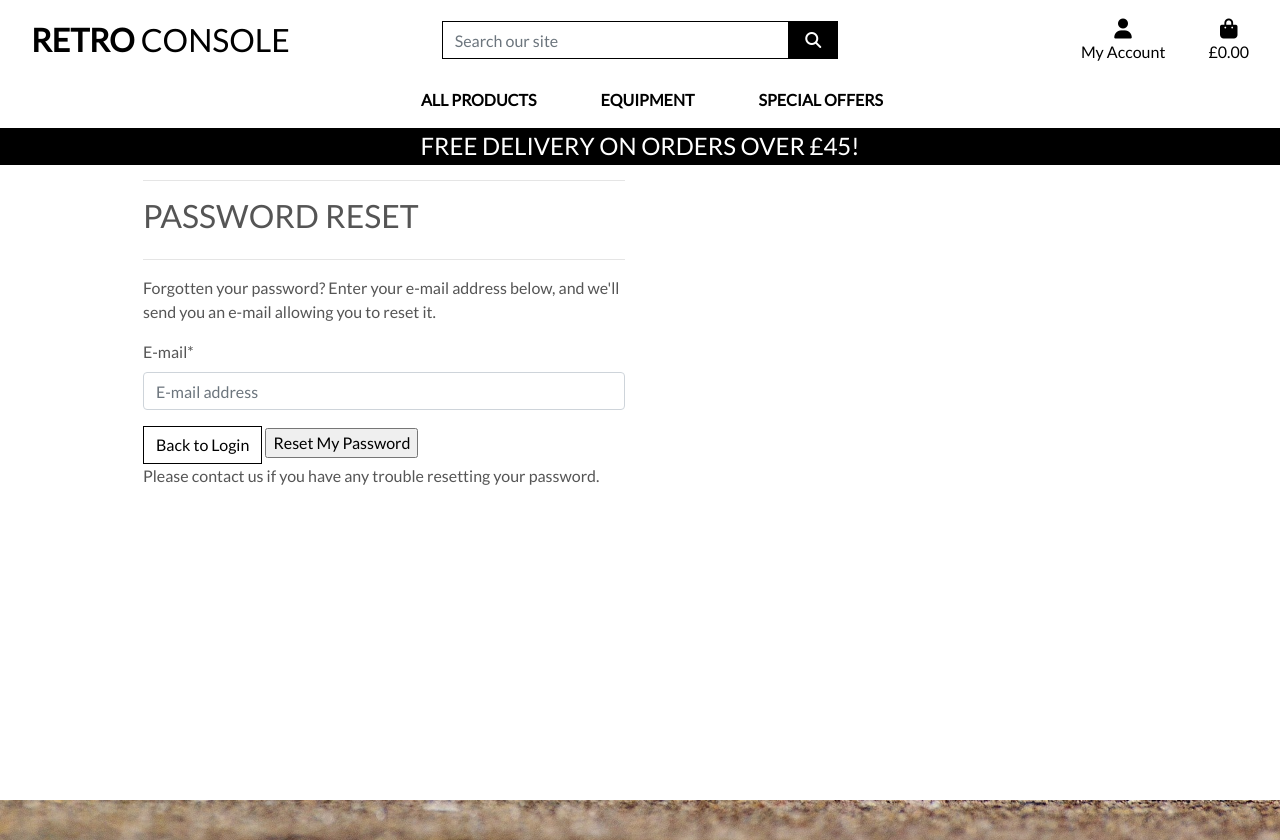
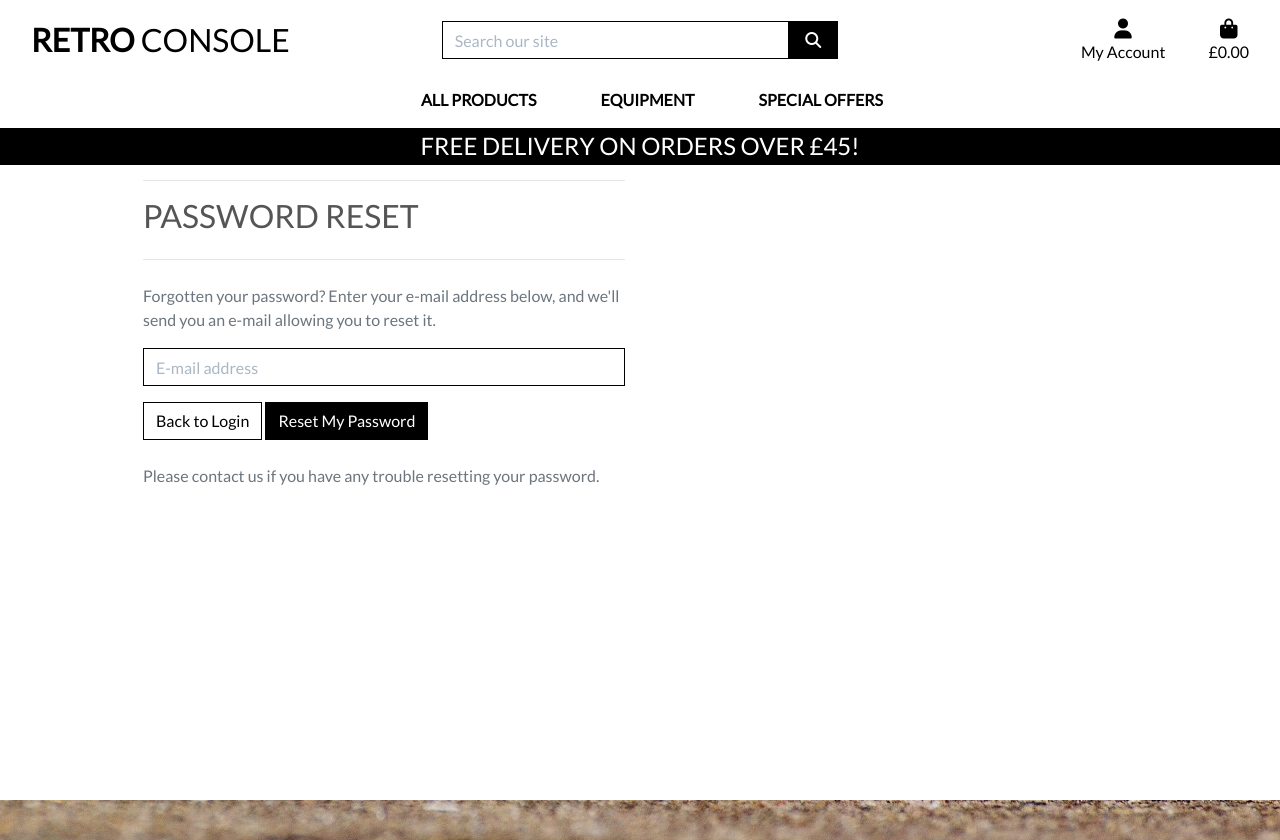
Before and after one commit to craigmantona/msp4_retro_console, a Django app: page /accounts/password/reset/ in a window 1280 px wide. Shown: the top 840 px of the page. Run offline with Django 3.2, Linux system fonts and the light colour scheme; parts of the project's set-up code (start-up, migrations or seed data) failed here and were passed over; some libraries are stand-ins or nearby versions.

Commit message:
Updated allauth templates and tested profiles

```diff
--- a/static/css/base.css
+++ b/static/css/base.css
@@ -102,6 +102,10 @@ a.category-badge > span.badge:hover {
     cursor: pointer;
 }
 
+input[name='q']::placeholder {
+    color: #aab7c4;
+}
+
 /* ------------------------------- bootstrap toasts */
 
 .message-container {
@@ -171,12 +175,62 @@ a.category-badge > span.badge:hover {
 }
 
 	/* -------------------------------- Media Queries */
-
 /* Slightly larger container on xl screens */
 @media (min-width: 1200px) {
     .container {
       max-width: 80%;
     }
+  }
+  /* Allauth form formatting */
+  .allauth-form-inner-content p {
+      margin-top: 1.5rem; /* mt-4 */
+      color: #6c757d; /* text-secondary */
+  }
+
+  .allauth-form-inner-content input {
+      border-color: #000;
+      border-radius: 0;
+  }
+
+  .allauth-form-inner-content label:not([for='id_remember']) {
+      display: none;
+  }
+
+  .allauth-form-inner-content input::placeholder {
+      color: #aab7c4;
+  }
+
+  .allauth-form-inner-content button,
+  .allauth-form-inner-content input[type='submit'] {
+      /* btn */
+      display: inline-block;
+      font-weight: 400;
+      color: #fff;
+      text-align: center;
+      vertical-align: middle;
+      -webkit-user-select: none;
+      -moz-user-select: none;
+      -ms-user-select: none;
+      user-select: none;
+      background-color: #000;
+      border: 1px solid #000;
+      padding: .375rem .75rem;
+      font-size: 1rem;
+      line-height: 1.5;
+      border-radius: 0;
+      /* standard bootstrap btn transitions */
+      transition: color .15s ease-in-out,background-color .15s ease-in-out,border-color .15s ease-in-out,box-shadow .15s ease-in-out;
+  }
+
+  .allauth-form-inner-content button:hover,
+  .allauth-form-inner-content input[type='submit']:hover {
+      color: #fff;
+      background-color: #222;
+      border-color: #222;
+  }
+
+  .allauth-form-inner-content a {
+      color: #17a2b8; /* text-info */
   }
 
   /* fixed top navbar only on medium and up */
@@ -188,18 +242,15 @@ a.category-badge > span.badge:hover {
           left: 0;
           z-index: 1030;
       }
-
       .header-container {
           padding-top: 164px;
       }
   }
-
   /* pad the top a bit when navbar is collapsed on mobile */
   @media (max-width: 991px) {
       .header-container {
           padding-top: 116px;
       }
-
       body {
           height: calc(100vh - 116px);
       }
--- a/templates/base.html
+++ b/templates/base.html
@@ -70,7 +70,7 @@
                       <div class="dropdown-menu border-0" aria-labelledby="user-options">
                           {% if request.user.is_authenticated %}
                               {% if request.user.is_superuser %}
-                                  <a href="" class="dropdown-item">Product Management</a>
+                                  <a href="{% url 'profile' %}" class="dropdown-item">Product Management</a>
                               {% endif %}
                               <a href="" class="dropdown-item">My Profile</a>
                               <a href="{% url 'account_logout' %}" class="dropdown-item">Logout</a>
```
Also changed, not shown: profiles/views.py (+7 -2 lines). Lines whose indentation alone changed are shown as unchanged.
